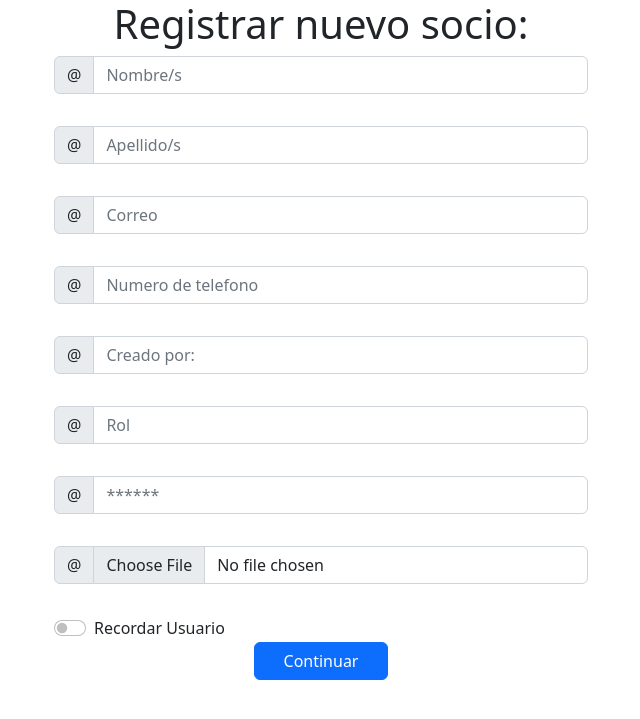
After one commit to emmanuelggggg/ejer171819, a PHP site: template public/view/registerUser.php in a window 1280 px wide. The commit adds this page. Shown: the top 719 px of the page, without its empty margins (307-947 px from the left). Run offline with PHP 8.4, Linux system fonts and the light colour scheme; the template is opened without the code that fills it, so the values that code supplies are empty; some libraries are stand-ins or nearby versions.

Commit message:
agregando ejerc

```diff
--- a/app/config.php
+++ b/app/config.php
@@ -0,0 +1 @@
+//a
--- a/public/templates/navBar.template.php
+++ b/public/templates/navBar.template.php
@@ -1,7 +1,7 @@
 <nav class="navbar navbar-expand-lg" style="background-color: #e3f2fd;">
         <div class="container-fluid">
             <a class="navbar-brand" href="productos.php">
-                <img src="../img/coto.png" alt="" style="width: 50px;">
+                <img src="" alt="" style="width: 50px;">
             </a>
             <button class="navbar-toggler" type="button" data-bs-toggle="collapse" data-bs-target="#navbarSupportedContent" aria-controls="navbarSupportedContent" aria-expanded="false" aria-label="Toggle navigation">
                 <span class="navbar-toggler-icon"></span>
--- a/public/view/productos.php
+++ b/public/view/productos.php
@@ -1,7 +1,10 @@
 <?php
     include '../../app/productController.php';
+    include '../../app/BrandController.php';
     $producto = new ProductosController;
     $productos = $producto->productos();
+    $brandss = new BrandController;
+    $marcas = $brandss->getBrands();
     if(isset($_GET['delete'])){
         $objt = strip_tags($_GET['delete']);
     }
--- /dev/null
+++ b/public/view/registerUser.php
@@ -0,0 +1,81 @@
+<?php include 'public/templates/head.template.php'?>
+
+<body>
+    <div class="container">
+        <section class="cont">
+            <div class="row cont justify-content-md-center aling align-items-center">
+                <div class="col-md-6 col-sm-12 justify-content-md-center aling align-items-center">
+                    <form method="post" action="app/AuthController.php">
+                        <h1 class="text-center">
+                            Registrar nuevo socio:
+                        </h1>
+
+                        <div class="row mb-3">
+                            <div class="input-group mb-3">
+                                <span class="input-group-text" id="basic-addon1">@</span>
+                                <input type="text" name="name" class="form-control" placeholder="Nombre/s">
+                            </div>
+                        </div>
+                        <div class="row mb-3">
+                            <div class="input-group mb-3">
+                                <span class="input-group-text" id="basic-addon1">@</span>
+                                <input type="text" name="lastname" class="form-control" placeholder="Apellido/s">
+                            </div>
+                        </div>
+                        <div class="row mb-3">
+                            <div class="input-group mb-3">
+                                <span class="input-group-text" id="basic-addon1">@</span>
+                                <input type="email" name="email" class="form-control" placeholder="Correo">
+                            </div>
+                        </div>
+                        <div class="row mb-3">
+                            <div class="input-group mb-3">
+                                <span class="input-group-text" id="basic-addon1">@</span>
+                                <input type="text" name="phone_number" class="form-control" placeholder="Numero de telefono">
+                            </div>
+                        </div>
+                        <div class="row mb-3">
+                            <div class="input-group mb-3">
+                                <span class="input-group-text" id="basic-addon1">@</span>
+                                <input type="text" name="create_by" class="form-control" placeholder="Creado por:">
+                            </div>
+                        </div>
+                        <div class="row mb-3">
+                            <div class="input-group mb-3">
+                                <span class="input-group-text" id="basic-addon1">@</span>
+                                <input type="text" name="role" class="form-control" placeholder="Rol">
+                            </div>
+                        </div>
+                        <div class="row mb-3">
+                            <div class="input-group mb-3">
+                                <span class="input-group-text" id="basic-addon1">@</span>
+                                <input type="password" name="password" class="form-control" placeholder="******">
+                            </div>
+                        </div>
+                        <div class="row mb-3">
+                            <div class="input-group mb-3">
+                                <span class="input-group-text" id="basic-addon1">@</span>
+                                <input type="file" name="imagen" class="form-control" >
+                            </div>
+                        </div>
+
+                        <div class="form-check form-switch">
+                            <!-- aun no funciona jsjs -->
+                            <input class="form-check-input" type="checkbox" id="flexSwitchCheckDisabled">
+                            <label class="form-check-label" for="flexSwitchCheckDisabled">Recordar Usuario</label>
+                        </div>
+                        <div class="d-grid gap-2 col-3 mx-auto">
+                            <button type="submit" class="btn btn-primary">Continuar</button>
+                            <input type="hidden" name="action" value="access">
+                        </div>
+                    </form>
+                </div>
+                <?php include 'public/templates/footer.template.php'?>
+            </div>
+        </section>
+    </div>
+
+    <!-- JavaScript Bundle with Popper -->
+    <script src="https://cdn.jsdelivr.net/npm/bootstrap@5.2.1/dist/js/bootstrap.bundle.min.js" integrity="sha384-u1OknCvxWvY5kfmNBILK2hRnQC3Pr17a+RTT6rIHI7NnikvbZlHgTPOOmMi466C8" crossorigin="anonymous"></script>
+</body>
+</html>
```
Also changed, not shown: app/AuthController.php (+57 -21 lines), app/BrandController.php (added, +34 -0 lines), public/templates/modal.template.php (+6 -1 lines), public/img/coto.png (deleted), public/img/logoProducto.png (added).
